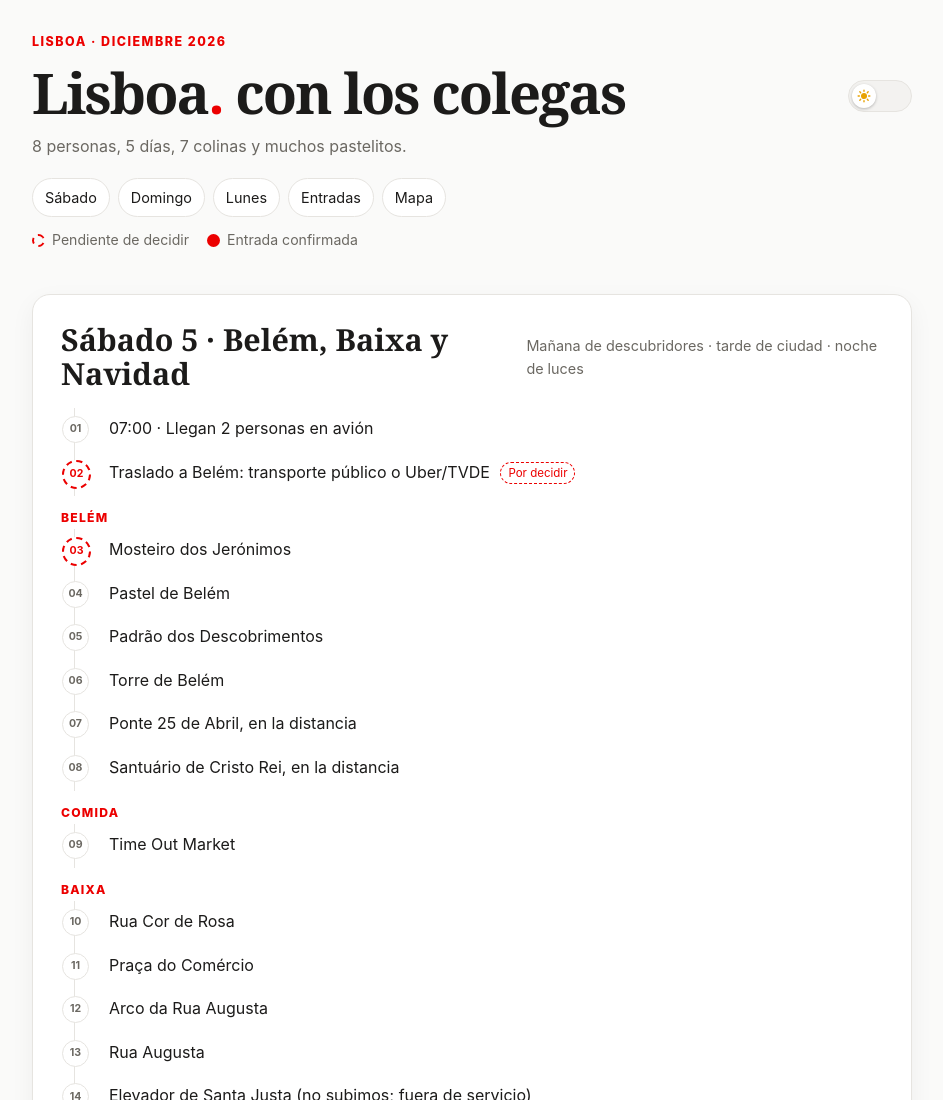
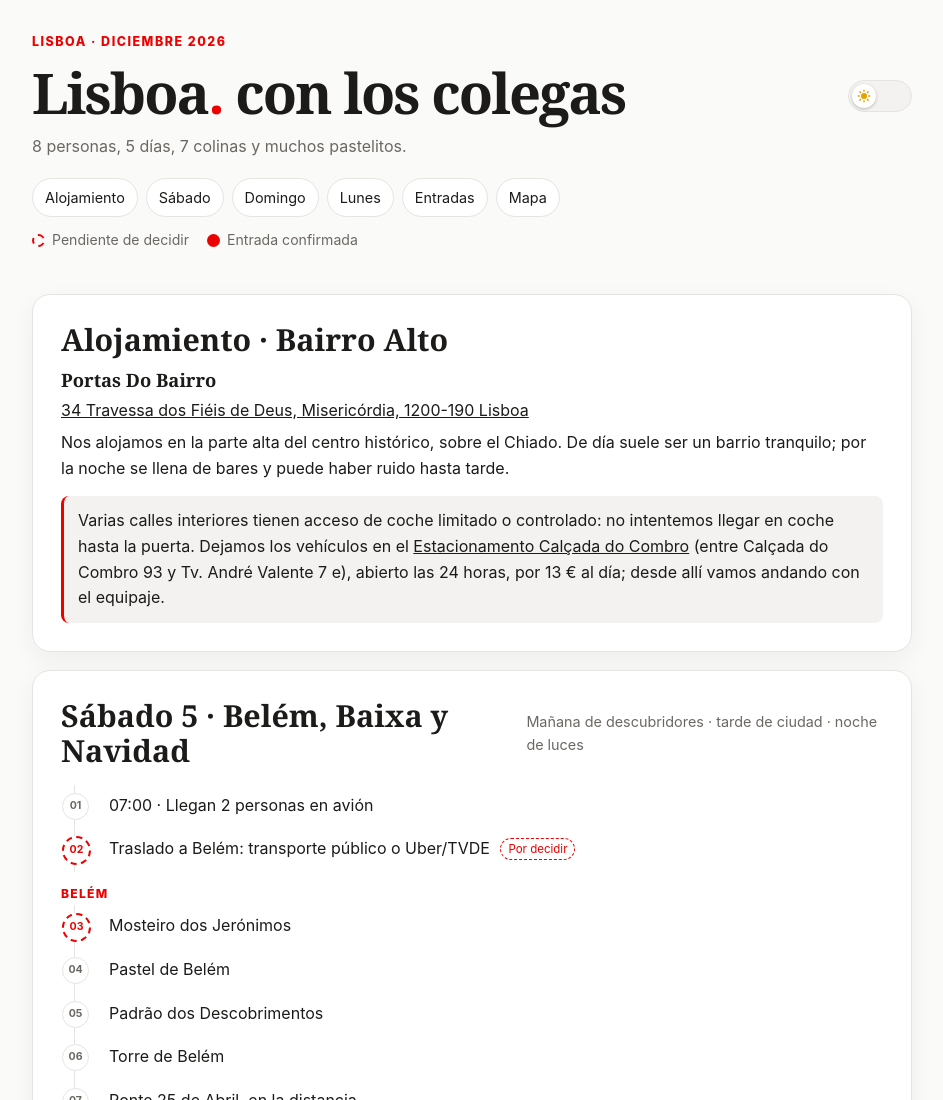
Before and after one commit to marcrecor/mis-cosas, a plain HTML site: page viajes/2026-lisboa/itenerario-resumen.html in a window 1280 px wide. Shown: the top 1100 px of the page, without its empty margins (168-1111 px from the left). Drawn offline with Linux system fonts and the light colour scheme.

Commit message:
Add accommodation to Lisbon summary itinerary

```diff
--- a/viajes/2026-lisboa/itenerario-resumen.html
+++ b/viajes/2026-lisboa/itenerario-resumen.html
@@ -210,6 +210,23 @@
       border-radius: 18px;
       background: var(--surface);
       box-shadow: var(--shadow);
+    }
+
+    .accommodation h3 {
+      margin: 12px 0 0;
+      font-size: 1.15rem;
+    }
+
+    .accommodation p {
+      margin: 7px 0 0;
+    }
+
+    .parking-callout {
+      margin-top: 15px;
+      padding: 12px 14px;
+      border-left: 3px solid var(--accent);
+      border-radius: 8px;
+      background: var(--surface-muted);
     }
 
     .day-heading {
@@ -432,6 +449,7 @@
         </button>
       </div>
       <nav class="quick-nav" aria-label="Secciones de la página">
+        <a href="#alojamiento">Alojamiento</a>
         <a href="#sabado">Sábado</a>
         <a href="#domingo">Domingo</a>
         <a href="#lunes">Lunes</a>
@@ -445,6 +463,26 @@
     </header>
 
     <main>
+      <section class="panel accommodation" id="alojamiento" aria-labelledby="alojamiento-title">
+        <h2 id="alojamiento-title">Alojamiento · Bairro Alto</h2>
+        <h3>Portas Do Bairro</h3>
+        <p>
+          <a href="https://maps.app.goo.gl/JGGdbfu1UzU3XHqE9" target="_blank" rel="noopener">
+            34 Travessa dos Fiéis de Deus, Misericórdia, 1200-190 Lisboa
+          </a>
+        </p>
+        <p>
+          Nos alojamos en la parte alta del centro histórico, sobre el Chiado. De día suele ser un barrio tranquilo;
+          por la noche se llena de bares y puede haber ruido hasta tarde.
+        </p>
+        <div class="parking-callout">
+          Varias calles interiores tienen acceso de coche limitado o controlado: no intentemos llegar en coche hasta la
+          puerta. Dejamos los vehículos en el <a href="https://maps.app.goo.gl/hWr4DrCwcYw2DCMB8" target="_blank"
+            rel="noopener">Estacionamento Calçada do Combro</a> (entre Calçada do Combro 93 y Tv. André Valente 7 e),
+          abierto las 24 horas, por 13 € al día; desde allí vamos andando con el equipaje.
+        </div>
+      </section>
+
       <section class="day" id="sabado" aria-labelledby="sabado-title">
         <div class="day-heading">
           <h2 id="sabado-title">Sábado 5 · Belém, Baixa y Navidad</h2>
```
